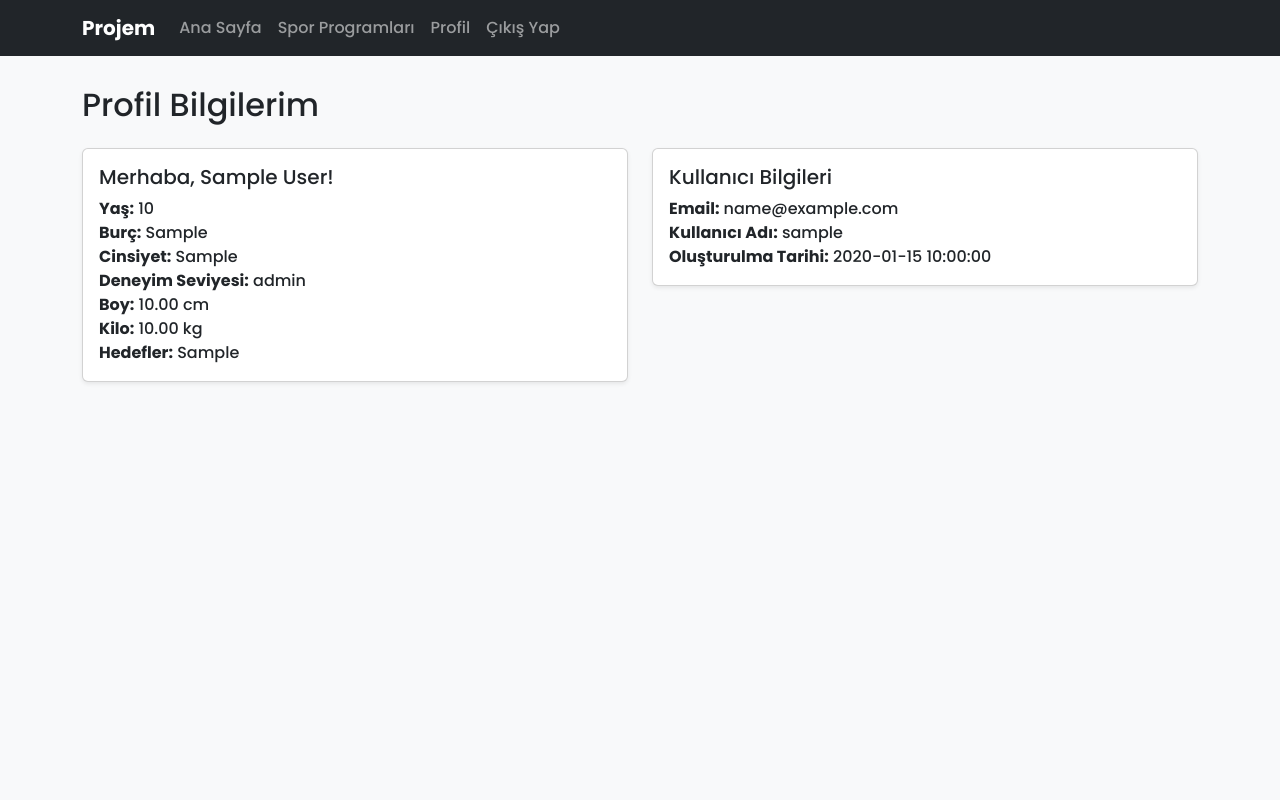
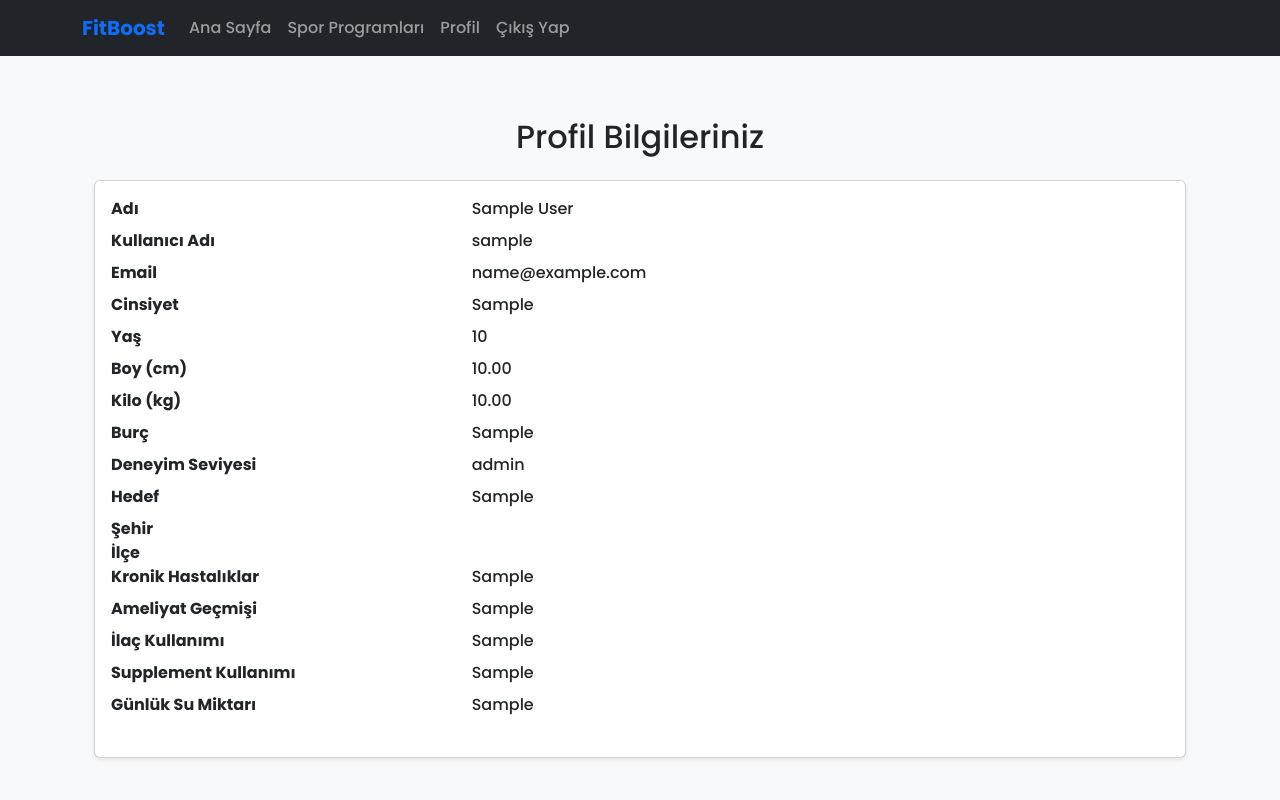
Before and after one commit to HGAKGUMUS/myFlask, a Flask app: page /profile in a window 1280 px wide. Run offline with Flask 3, Linux system fonts and the light colour scheme; a user stored in the database is signed in; tables that the repository leaves empty hold one stand-in row (values such as "Sample post"); some libraries are stand-ins or nearby versions.

Commit message:
Son değişiklikler ve UI iyileştirmeleri

```diff
--- a/templates/base.html
+++ b/templates/base.html
@@ -33,7 +33,7 @@
   <!-- Navbar kısmı aynı kalır -->
   <nav class="navbar navbar-expand-lg navbar-dark bg-dark fixed-top">
     <div class="container">
-      <a class="navbar-brand" href="{{ url_for('home') }}">Projem</a>
+      <a class="navbar-brand fw-bold text-primary" href="{{ url_for('home') }}">FitBoost</a>
       <button class="navbar-toggler" type="button" data-bs-toggle="collapse"
         data-bs-target="#navbarContent" aria-controls="navbarContent"
         aria-expanded="false" aria-label="Toggle navigation">
--- a/templates/profile.html
+++ b/templates/profile.html
@@ -1,41 +1,64 @@
 {% extends "base.html" %}
-{% block title %}Profil{% endblock %}
+{% block title %}Profilim{% endblock %}
+
 {% block content %}
+<div class="container mt-5">
+  <h2 class="mb-4 text-center">Profil Bilgileriniz</h2>
+  <div class="card shadow-sm">
+    <div class="card-body">
+      <dl class="row">
+        <dt class="col-sm-4">Adı</dt>
+        <dd class="col-sm-8">{{ profile.name }}</dd>
 
-<h2 class="mb-4">Profil Bilgilerim</h2>
+        <dt class="col-sm-4">Kullanıcı Adı</dt>
+        <dd class="col-sm-8">{{ user.username }}</dd>
 
-<div class="row">
-  <div class="col-md-6">
-    <div class="card shadow-sm mb-3">
-      <div class="card-body">
-        <h5 class="card-title">
-          Merhaba, {{ profile.name if profile.name else user.username }}!
-        </h5>
-        <p class="card-text">
-          <strong>Yaş:</strong> {{ profile.age }} <br>
-          <strong>Burç:</strong> {{ profile.zodiac }} <br>
-          <strong>Cinsiyet:</strong> {{ profile.gender }} <br>
-          <strong>Deneyim Seviyesi:</strong> {{ profile.experience_level }} <br>
-          <strong>Boy:</strong> {{ profile.height }} cm<br>
-          <strong>Kilo:</strong> {{ profile.weight }} kg<br>
-          <strong>Hedefler:</strong> {{ profile.goals }}<br>
-        </p>
-      </div>
-    </div>
-  </div>
+        <dt class="col-sm-4">Email</dt>
+        <dd class="col-sm-8">{{ user.email }}</dd>
 
-  <div class="col-md-6">
-    <div class="card shadow-sm">
-      <div class="card-body">
-        <h5 class="card-title">Kullanıcı Bilgileri</h5>
-        <p class="card-text">
-          <strong>Email:</strong> {{ user.email }}<br>
-          <strong>Kullanıcı Adı:</strong> {{ user.username }}<br>
-          <strong>Oluşturulma Tarihi:</strong> {{ user.created_at }}<br>
-        </p>
-      </div>
+        <dt class="col-sm-4">Cinsiyet</dt>
+        <dd class="col-sm-8">{{ profile.gender }}</dd>
+
+        <dt class="col-sm-4">Yaş</dt>
+        <dd class="col-sm-8">{{ profile.age }}</dd>
+
+        <dt class="col-sm-4">Boy (cm)</dt>
+        <dd class="col-sm-8">{{ profile.height }}</dd>
+
+        <dt class="col-sm-4">Kilo (kg)</dt>
+        <dd class="col-sm-8">{{ profile.weight }}</dd>
+
+        <dt class="col-sm-4">Burç</dt>
+        <dd class="col-sm-8">{{ profile.zodiac }}</dd>
+
+        <dt class="col-sm-4">Deneyim Seviyesi</dt>
+        <dd class="col-sm-8">{{ profile.experience_level }}</dd>
+
+        <dt class="col-sm-4">Hedef</dt>
+        <dd class="col-sm-8">{{ profile.goals }}</dd>
+
+        <dt class="col-sm-4">Şehir</dt>
+        <dd class="col-sm-8">{{ profile.city.city_name if profile.city }}</dd>
+
+        <dt class="col-sm-4">İlçe</dt>
+        <dd class="col-sm-8">{{ profile.district.district_name if profile.district }}</dd>
+
+        <dt class="col-sm-4">Kronik Hastalıklar</dt>
+        <dd class="col-sm-8">{{ profile.chronic_conditions or "Yok" }}</dd>
+
+        <dt class="col-sm-4">Ameliyat Geçmişi</dt>
+        <dd class="col-sm-8">{{ profile.surgery_history or "Yok" }}</dd>
+
+        <dt class="col-sm-4">İlaç Kullanımı</dt>
+        <dd class="col-sm-8">{{ profile.medications or "Yok" }}</dd>
+
+        <dt class="col-sm-4">Supplement Kullanımı</dt>
+        <dd class="col-sm-8">{{ profile.supplement_usage or "Yok" }}</dd>
+
+        <dt class="col-sm-4">Günlük Su Miktarı</dt>
+        <dd class="col-sm-8">{{ profile.daily_water_intake or "Belirtilmedi" }}</dd>
+      </dl>
     </div>
   </div>
 </div>
-
 {% endblock %}
```
Also changed, not shown: templates/home.html (+3 -4 lines).
